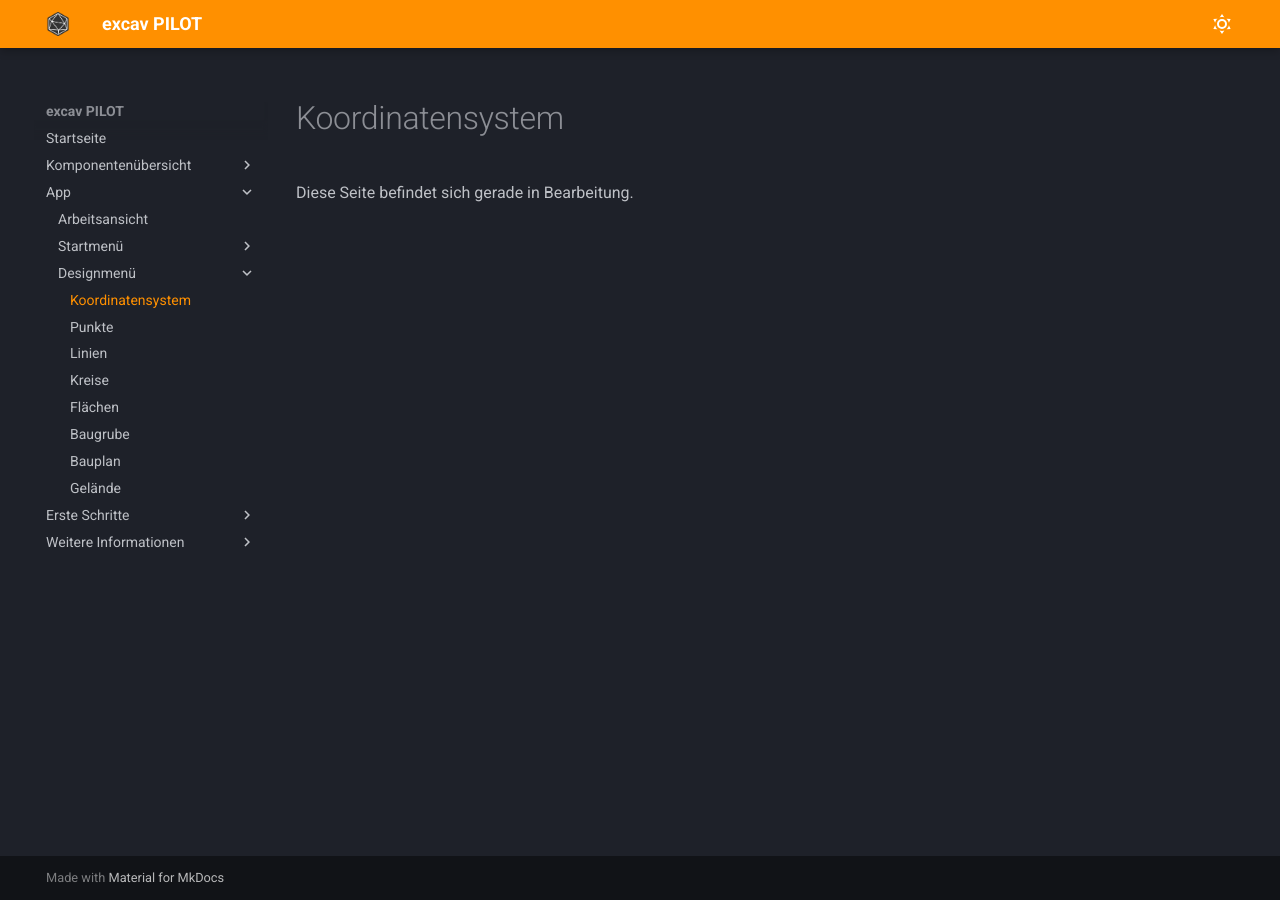
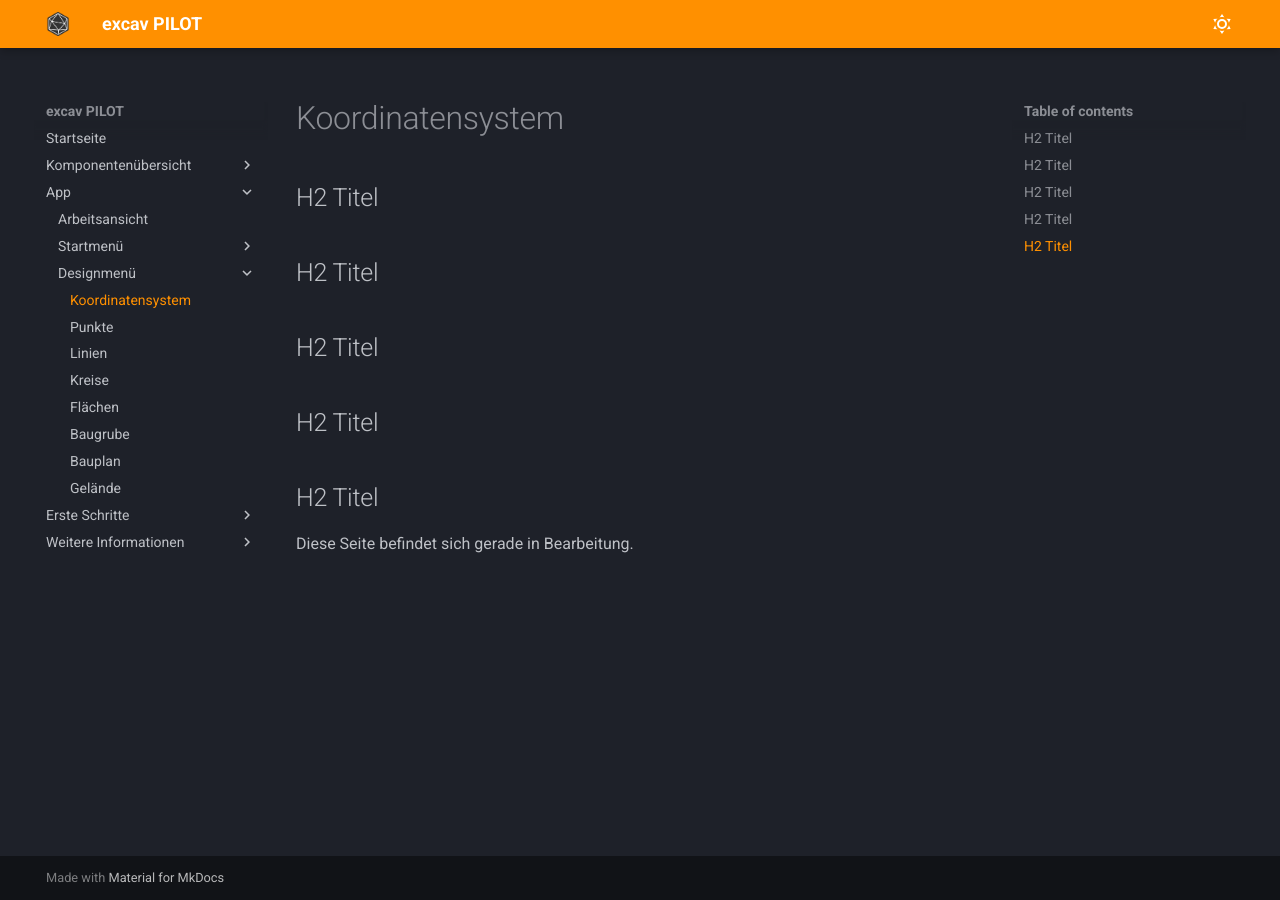
Before and after one commit to tobias-sizmann/mkdocs-excavpilot, an MkDocs documentation site: the page built from docs/Koordinatensystem/Koordinatensystem.md, in a window 1280 px wide. Built offline with MkDocs 1.6.1 and Material for MkDocs 9.7.7, drawn with Linux system fonts in a browser that asks for light colours.

Commit message:
Test Save

```diff
--- a/docs/Koordinatensystem/Koordinatensystem.md
+++ b/docs/Koordinatensystem/Koordinatensystem.md
@@ -5,6 +5,17 @@
 </style>
 
 # Koordinatensystem
+
+
+## H2 Titel
+
+## H2 Titel
+
+## H2 Titel
+
+## H2 Titel
+
+## H2 Titel
 
 Diese Seite befindet sich gerade in Bearbeitung.
 
```
